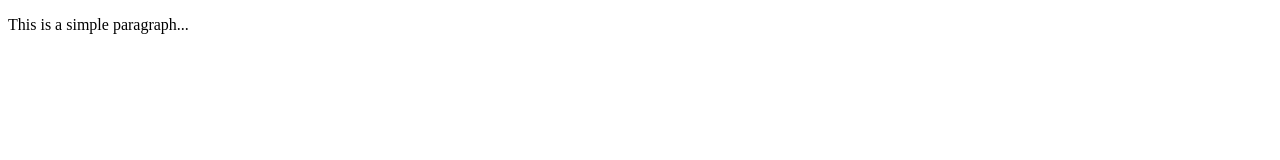
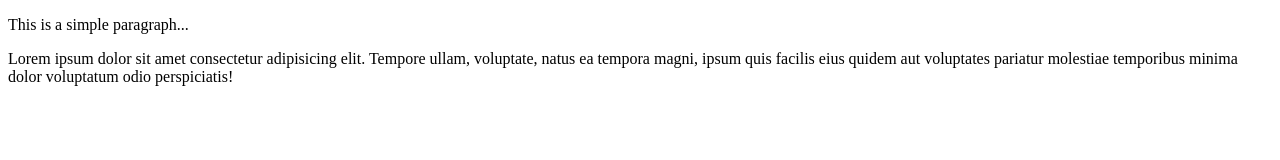
Before and after one commit to Niharf14/test-gitRepo, a plain HTML site: page index.html in a window 1280 px wide. Drawn offline with Linux system fonts and the light colour scheme.

Commit message:
Added a new div

```diff
--- a/index.html
+++ b/index.html
@@ -7,5 +7,8 @@
 </head>
 <body>
     <p>This is a simple paragraph...</p>
+    <div>
+        <p>Lorem ipsum dolor sit amet consectetur adipisicing elit. Tempore ullam, voluptate, natus ea tempora magni, ipsum quis facilis eius quidem aut voluptates pariatur molestiae temporibus minima dolor voluptatum odio perspiciatis!</p>
+    </div>
 </body>
 </html>
```
